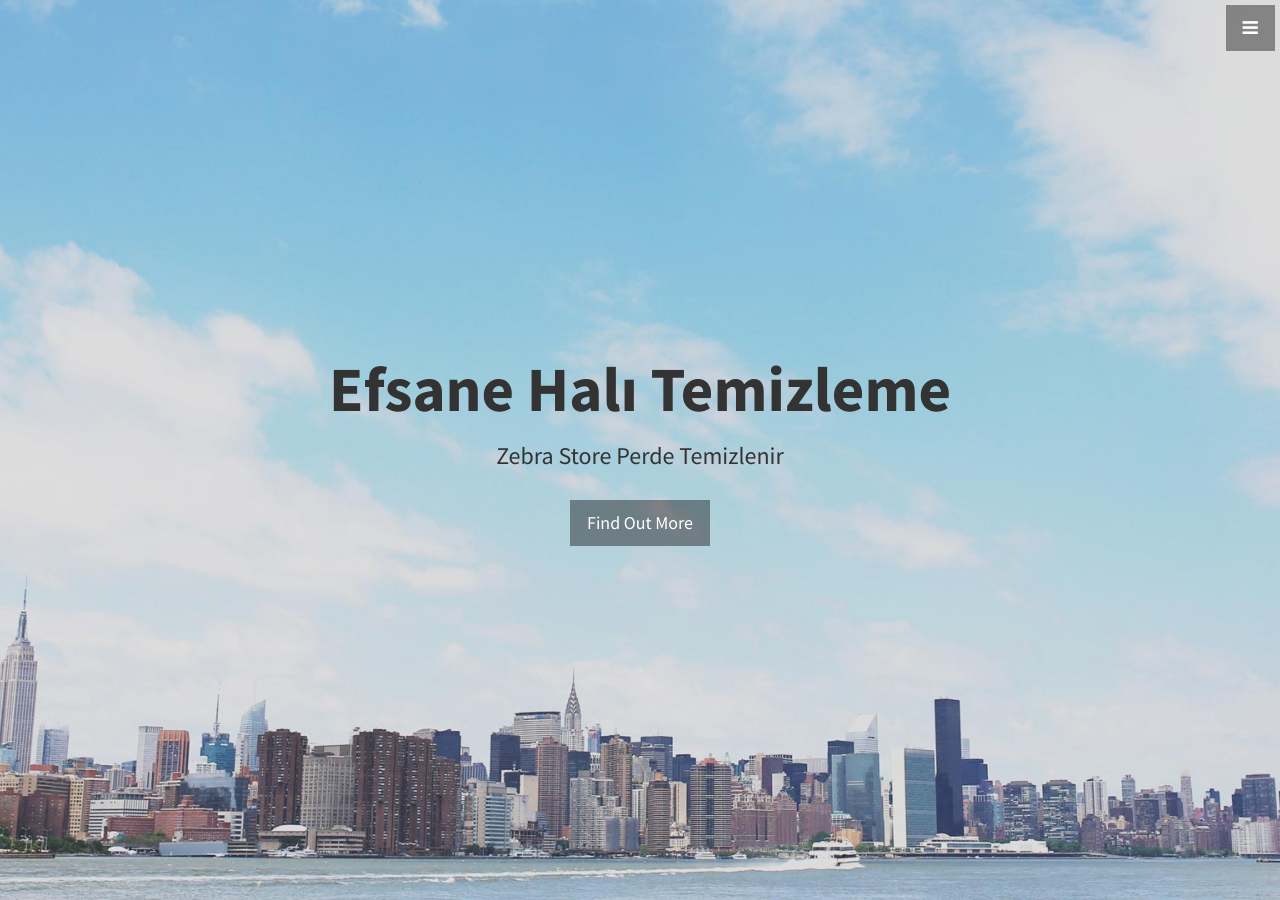
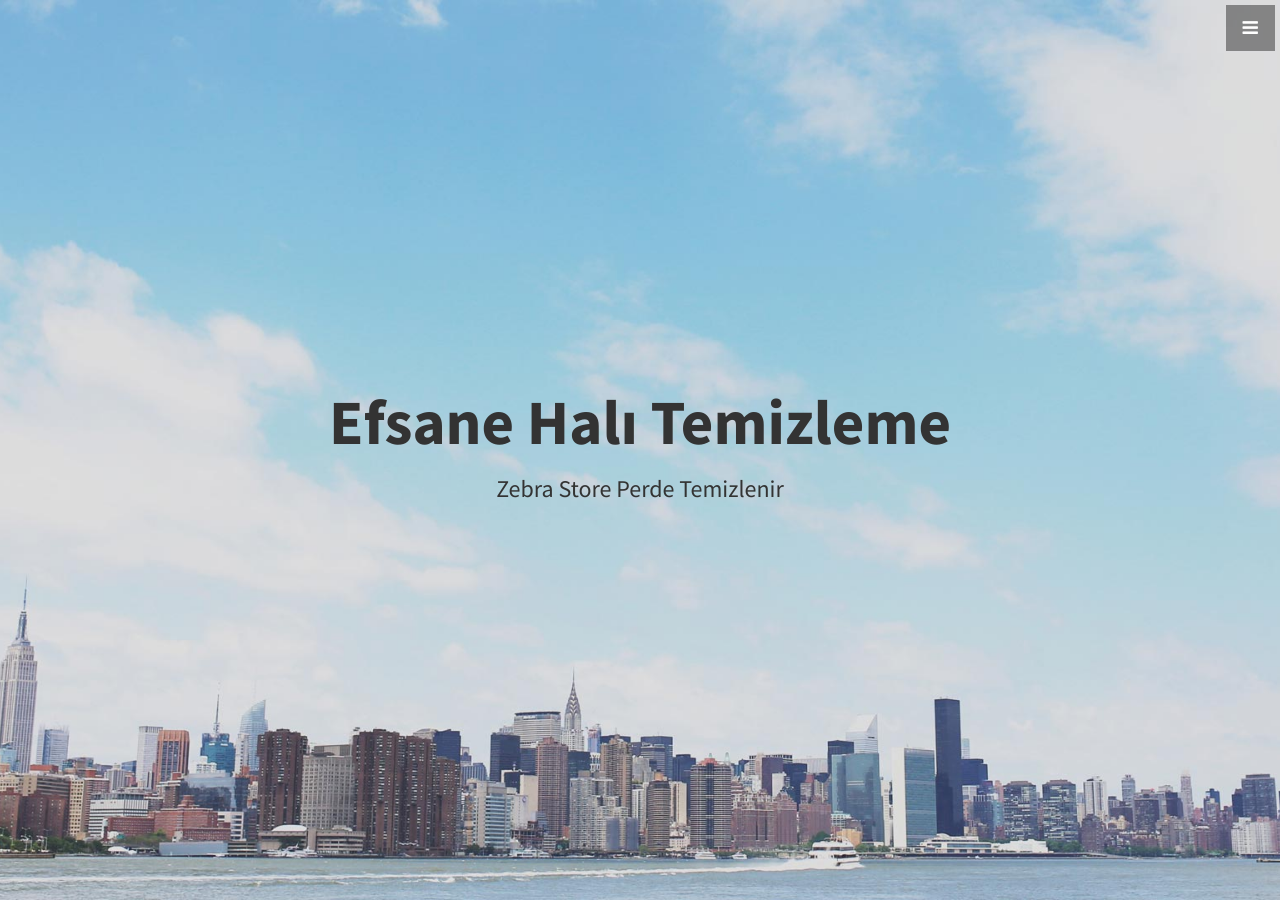
Before and after one commit to halitemizleme/efsane, a Jekyll site: the page built from index.md, in a window 1280 px wide and 900 px high. Built offline with Jekyll 4.4.1, drawn with Linux system fonts in a browser that asks for light colours.

Commit message:
Update header.html

```diff
--- a/_includes/header.html
+++ b/_includes/header.html
@@ -2,7 +2,5 @@
   <div class="text-vertical-center">
     <h1>Efsane Halı Temizleme</h1>
     <h3>Zebra Store Perde Temizlenir</h3>
-    <br>
-    <a href="#about" class="btn btn-dark btn-lg">Find Out More</a>
   </div>
 </header>
```
